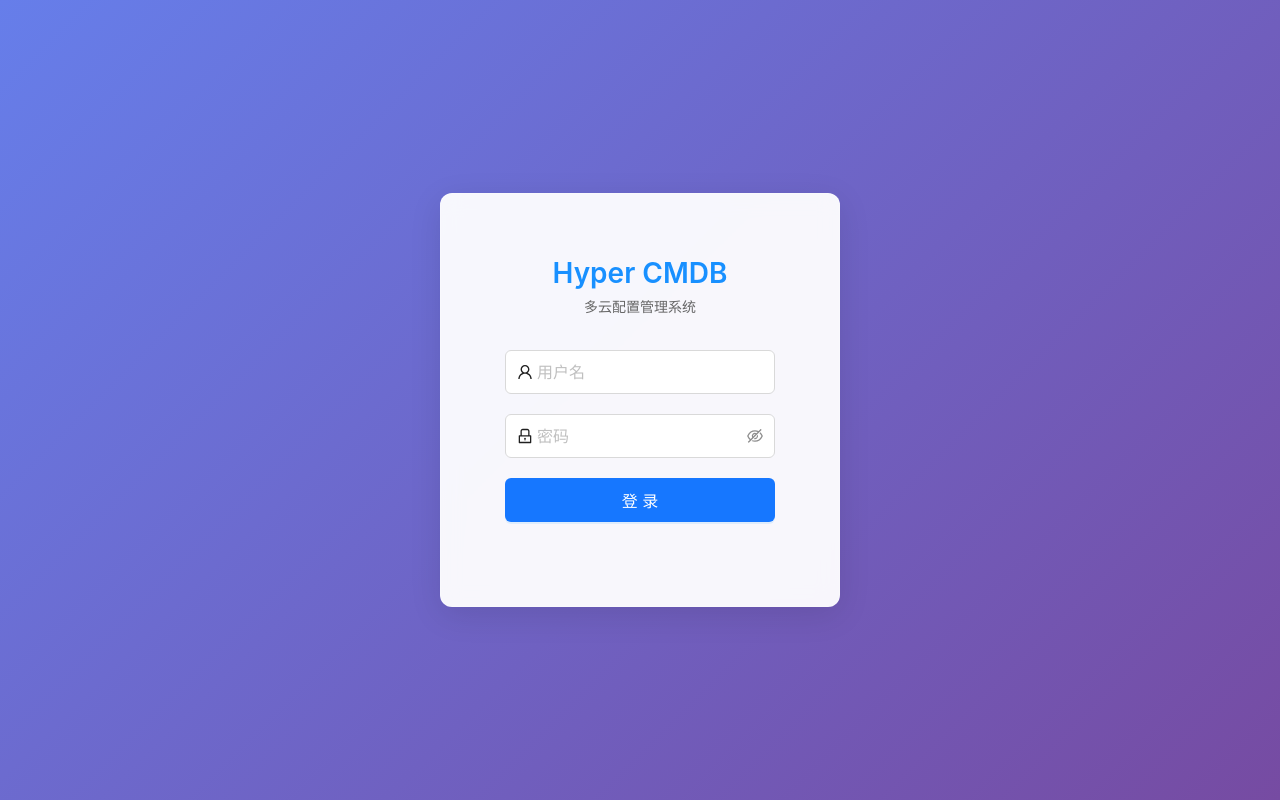
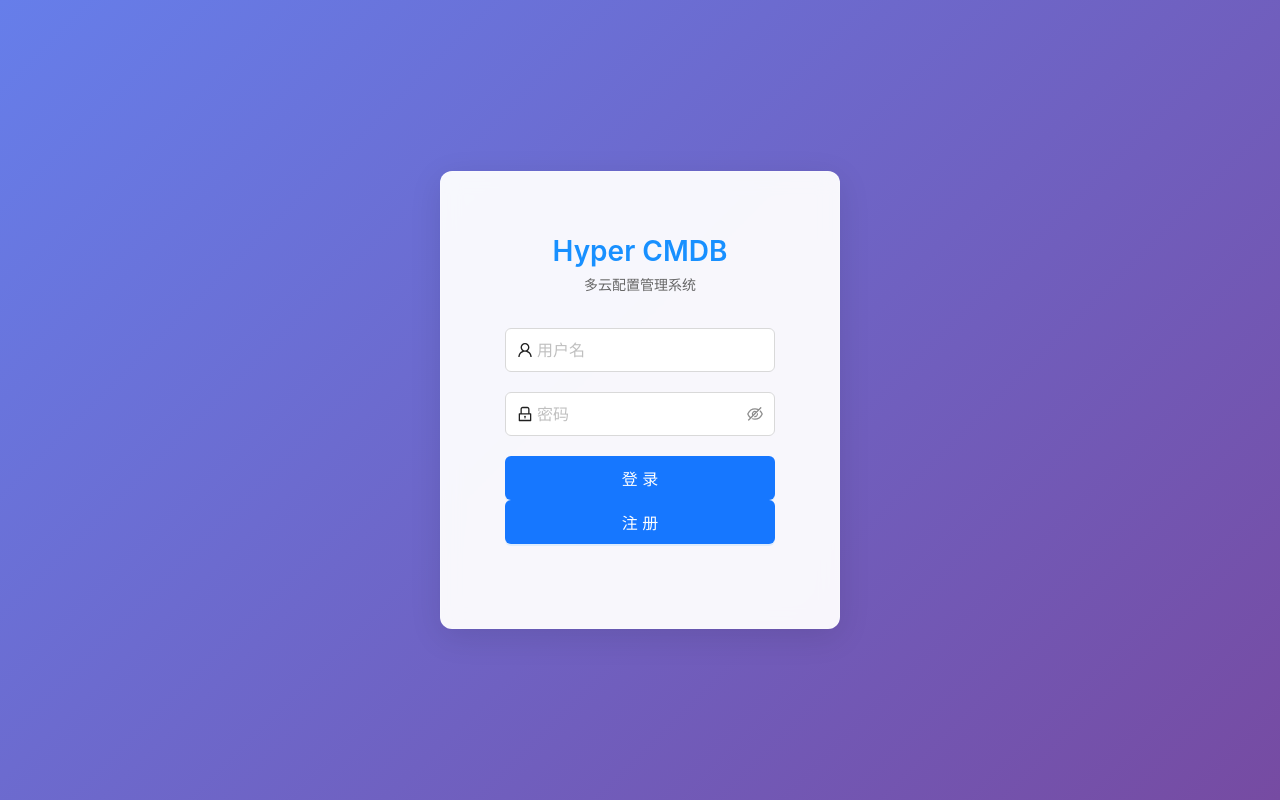
Before and after one commit to the-kulo/Hyper-CMDB, a React (Vite) app in the folder ui/: page / in a window 1280 px wide. Built offline with nearby package versions, Linux system fonts and the light colour scheme.

Commit message:
feat(登录页): 添加注册按钮以支持新用户注册

```diff
--- a/ui/src/pages/login/index.tsx
+++ b/ui/src/pages/login/index.tsx
@@ -80,6 +80,14 @@ const LoginPage: React.FC = () => {
                 >
                   登录
                 </Button>
+                <Button
+                  type="primary"
+                  htmlType="submit"
+                  loading={loading}
+                  block
+                >
+                  注册
+                </Button>
               </Form.Item>
             </Form>
           </Card>
```
